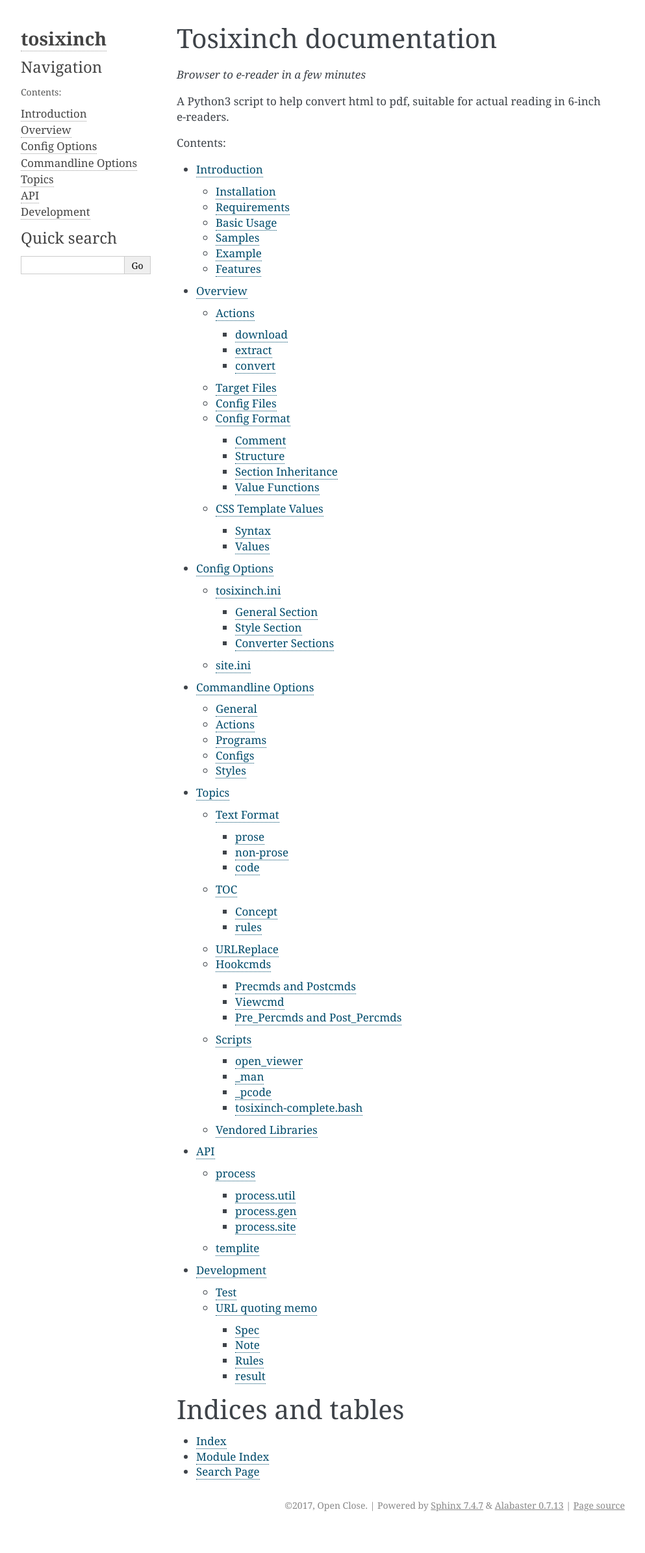
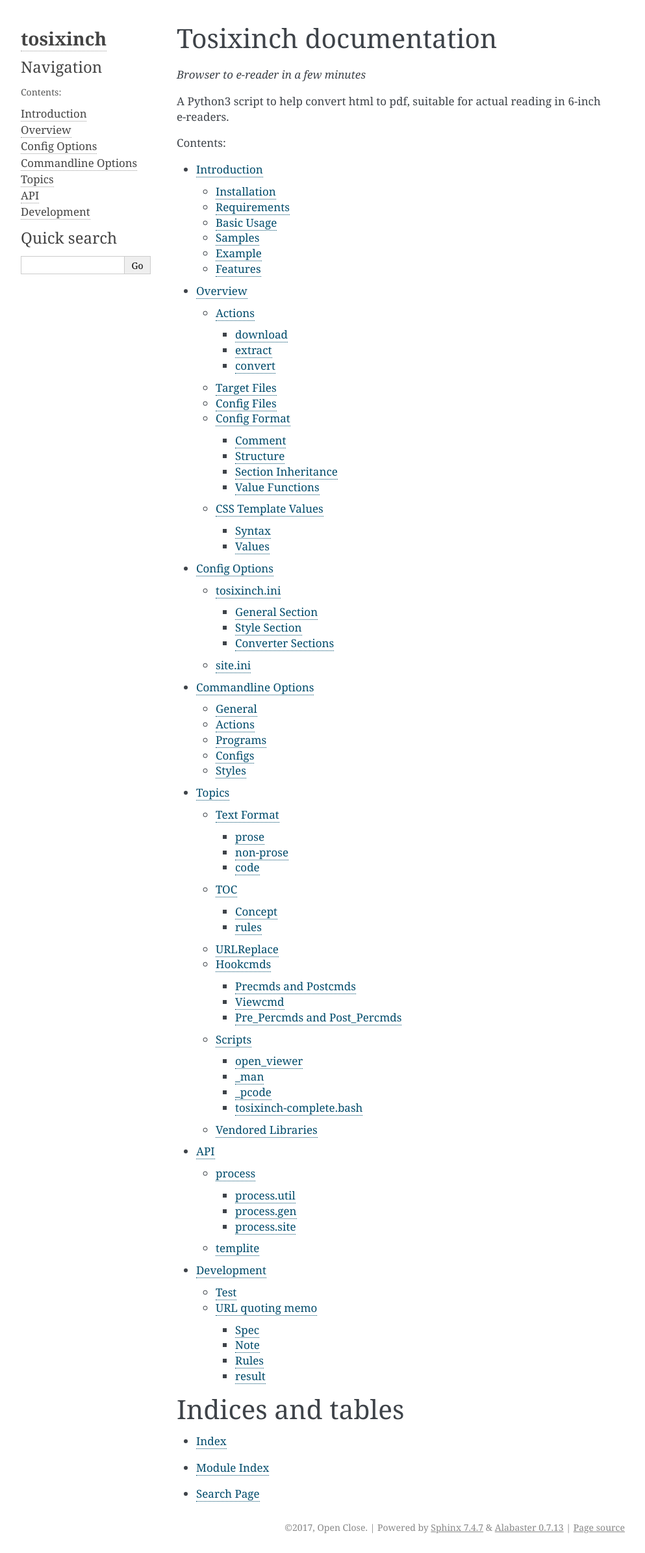
Before and after one commit to openandclose/tosixinch, a Sphinx documentation site: the page built from docs/index.rst, in a window 1280 px wide. Shown: the whole page at 65% size, without its empty margins (148-1141 px from the left). Built offline with Sphinx 7.4.7, drawn with Linux system fonts in a browser that asks for light colours; before the commit the page ends 2356 px from its top, so only the background shows below that.

Commit message:
Document css list (last item margin)

```diff
--- a/docs/_static/custom.css
+++ b/docs/_static/custom.css
@@ -14,3 +14,7 @@
 dl.script code.descname {
   font-family: inherit;
 }
+
+li > p:last-child {
+  margin-bottom: 1em;
+}
```
